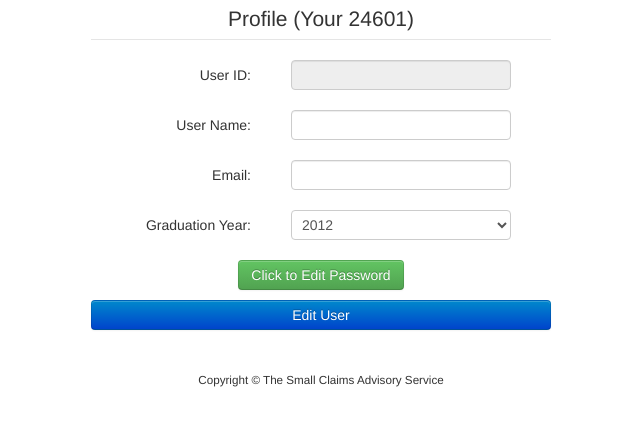
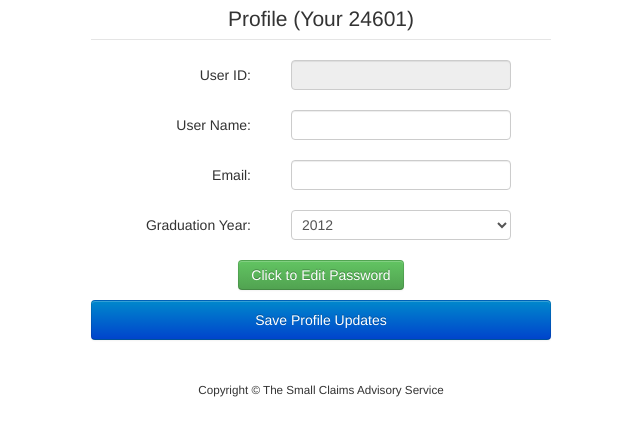
Before and after one commit to scasBot/i4, a PHP site: page /html/profile.php in a window 1280 px wide. Shown: the part 188-624 px from the top of the page, without its empty margins (319-959 px from the left). Run offline with PHP 8.4, Linux system fonts and the light colour scheme; the visitor is signed in with stand-in values (Sample User, id 1); tables that the repository leaves empty or names only in its code hold one stand-in row (values such as "Sample post"); data that the repository does not hold is empty; some libraries are stand-ins or nearby versions.

Commit message:
profile_form changed

```diff
--- a/templates/profile_form.php
+++ b/templates/profile_form.php
@@ -27,7 +27,7 @@
 			</div>
 			<button id='EditPassword-btn' class='btn btn-success'
 				type='button' style='margin-bottom: 10px'
-				onclick='$("#EditPassword").show(); $(this).hide()'>Click to Edit Password</button>
+				onclick='$("#EditPassword").show(); $(this).hide(); $("#CurrentPassword").focus()'>Click to Edit Password</button>
 			<div id='EditPassword' style='display: none' hidden>
 				<div style='border: 1px dotted black; margin-bottom: 10px'></div>
 				<div class='control-group'>
@@ -48,7 +48,8 @@
 				<div style='border: 1px dotted black; margin-bottom: 10px'></div>
 			</div>
 			<div class="control-group">
-				<button id='profile-form-submit' class="btn btn-block btn-primary" type="button">Edit User</button>
+				<button id='profile-form-submit' class="btn btn-block btn-primary"
+					type="button" style='height: 40px'>Save Profile Updates</button>
 			</div>
 		</form>
 	</div>
```
